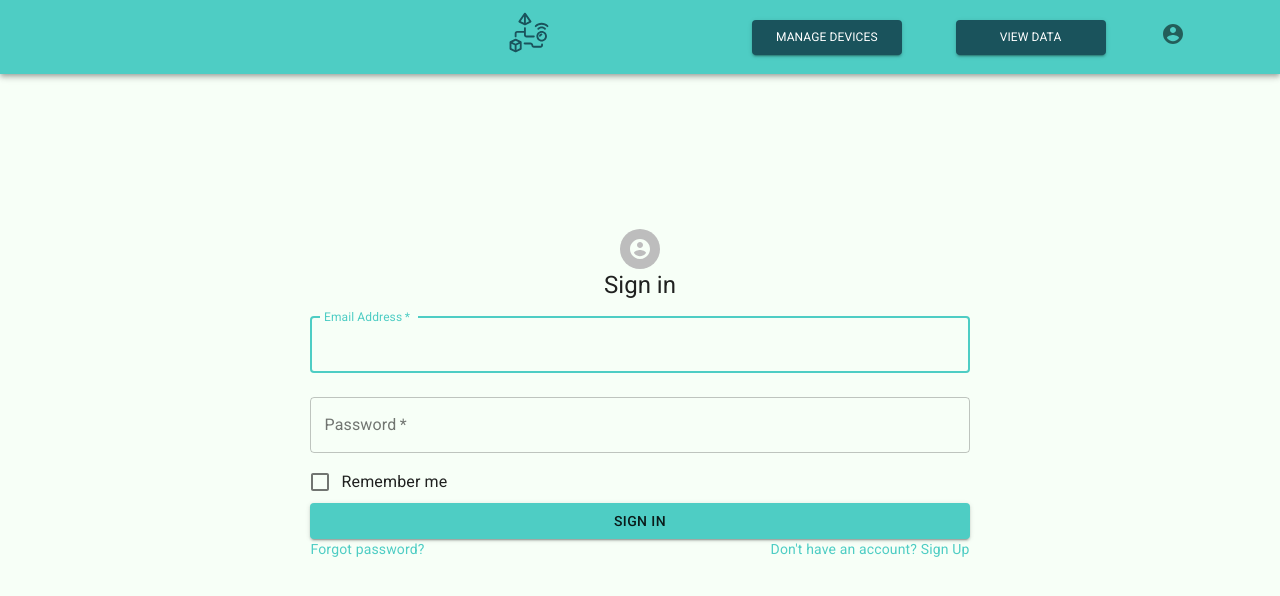
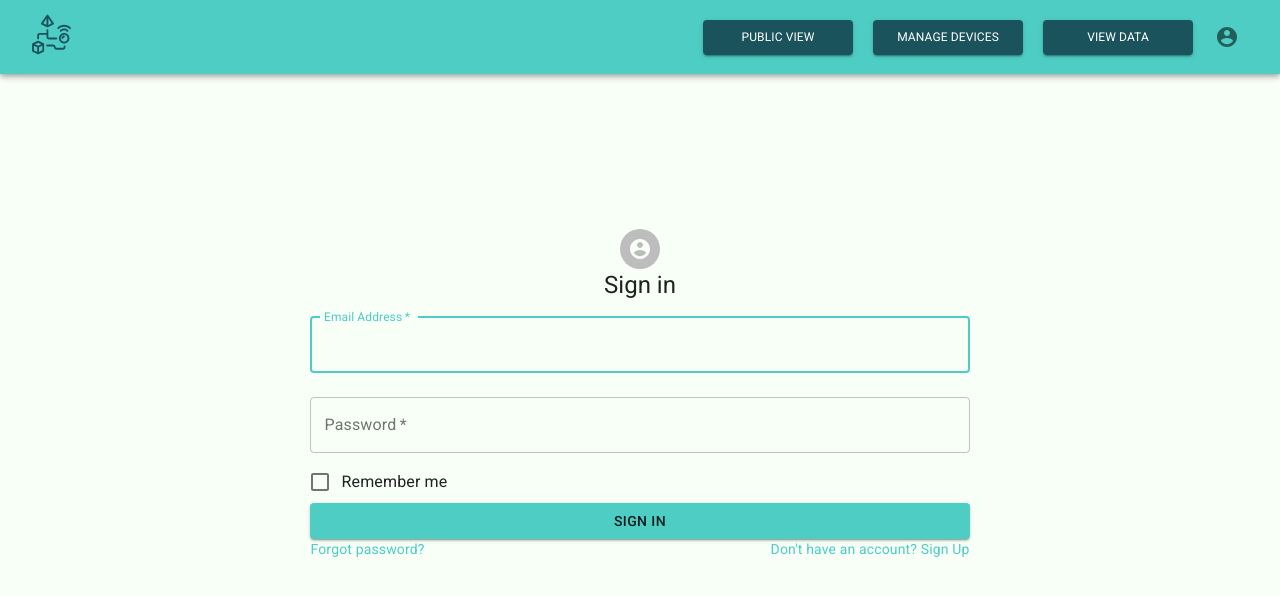
Before and after one commit to SWENG-Group-9/Frontend, a React (Create React App) app: page /login in a window 1280 px wide. Shown: the top 596 px of the page. Built offline with nearby package versions, Linux system fonts and the light colour scheme.

Commit message:
Refactored header to use flex instead of grid

```diff
--- a/src/HeadBar.js
+++ b/src/HeadBar.js
@@ -9,8 +9,9 @@ import {
 import SvgIcon from "@material-ui/core/SvgIcon";
 import { ReactComponent as Logo } from "./logo.svg";
 import { makeStyles } from "@material-ui/styles";
-import { AccountCircle, Widgets } from "@material-ui/icons/";
+import { AccountCircle } from "@material-ui/icons/";
 import { Link as RouterLink } from "react-router-dom";
+import Box from "@material-ui/core/Box";
 
 const useStyles = makeStyles((theme) => ({
   appBarStyle: {
@@ -35,6 +36,7 @@ const useStyles = makeStyles((theme) => ({
   },
   logo: {
     maxHeight: "45px",
+    maxWidth: "45px",
   },
   buttonText: {
     textAlign: "center",
@@ -47,13 +49,19 @@ export default function HeadBar() {
   return (
     <AppBar position="static" className={classes.appBarStyle}>
       <Toolbar>
-        <Grid container spacing={0}>
-          <Grid item xs={7}>
+        <Box display="flex" flexGrow={1} alignItems="center">
+          <Box flexGrow={1}>
             <Logo className={classes.logo} />
-          </Grid>
-          <Grid item xs={4}>
-            <Grid container spacing={0}>
-              <Grid item xs>
+          </Box>
+          <Button
+            component={RouterLink}
+            to="/public"
+            color="secondary"
+            variant="contained"
+            className={classes.buttonStyle}
+          >
+            <Typography className={classes.buttonText}>Public View</Typography>
+          </Button>
           <Button
             component={RouterLink}
             to="/"
@@ -65,8 +73,6 @@ export default function HeadBar() {
               Manage Devices
             </Typography>
           </Button>
-              </Grid>
-              <Grid item xs>
           <Button
             component={RouterLink}
             to="/statistics"
@@ -74,14 +80,8 @@ export default function HeadBar() {
             variant="contained"
             className={classes.buttonStyle}
           >
-                  <Typography className={classes.buttonText}>
-                    View Data
-                  </Typography>
+            <Typography className={classes.buttonText}>View Data</Typography>
           </Button>
-              </Grid>
-            </Grid>
-          </Grid>
-          <Grid item xs={1}>
           <IconButton
             aria-label="account-tab"
             className={classes.iconButton}
@@ -90,8 +90,7 @@ export default function HeadBar() {
           >
             <AccountCircle />
           </IconButton>
-          </Grid>
-        </Grid>
+        </Box>
       </Toolbar>
     </AppBar>
   );
```
Lines whose indentation alone changed are shown as unchanged.
